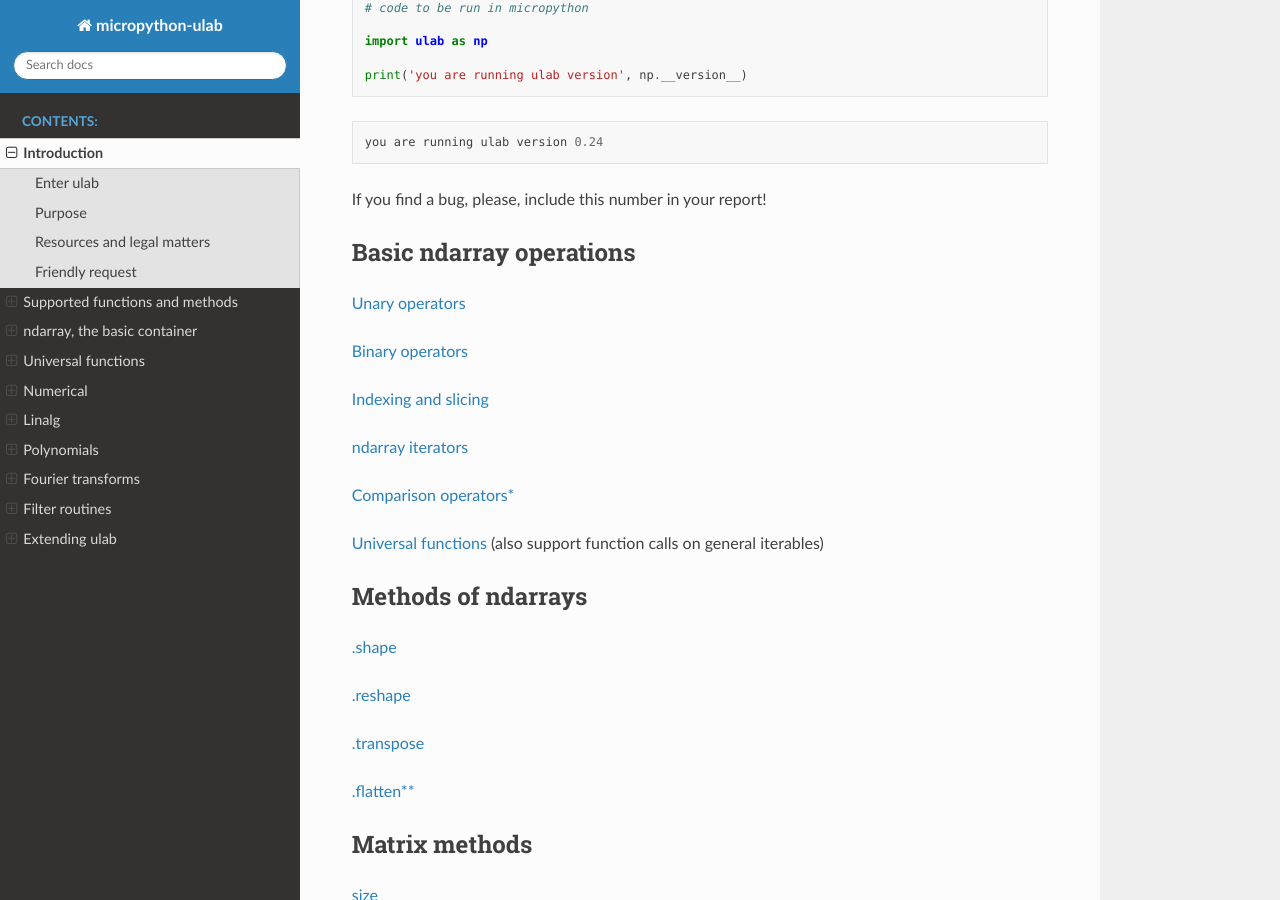
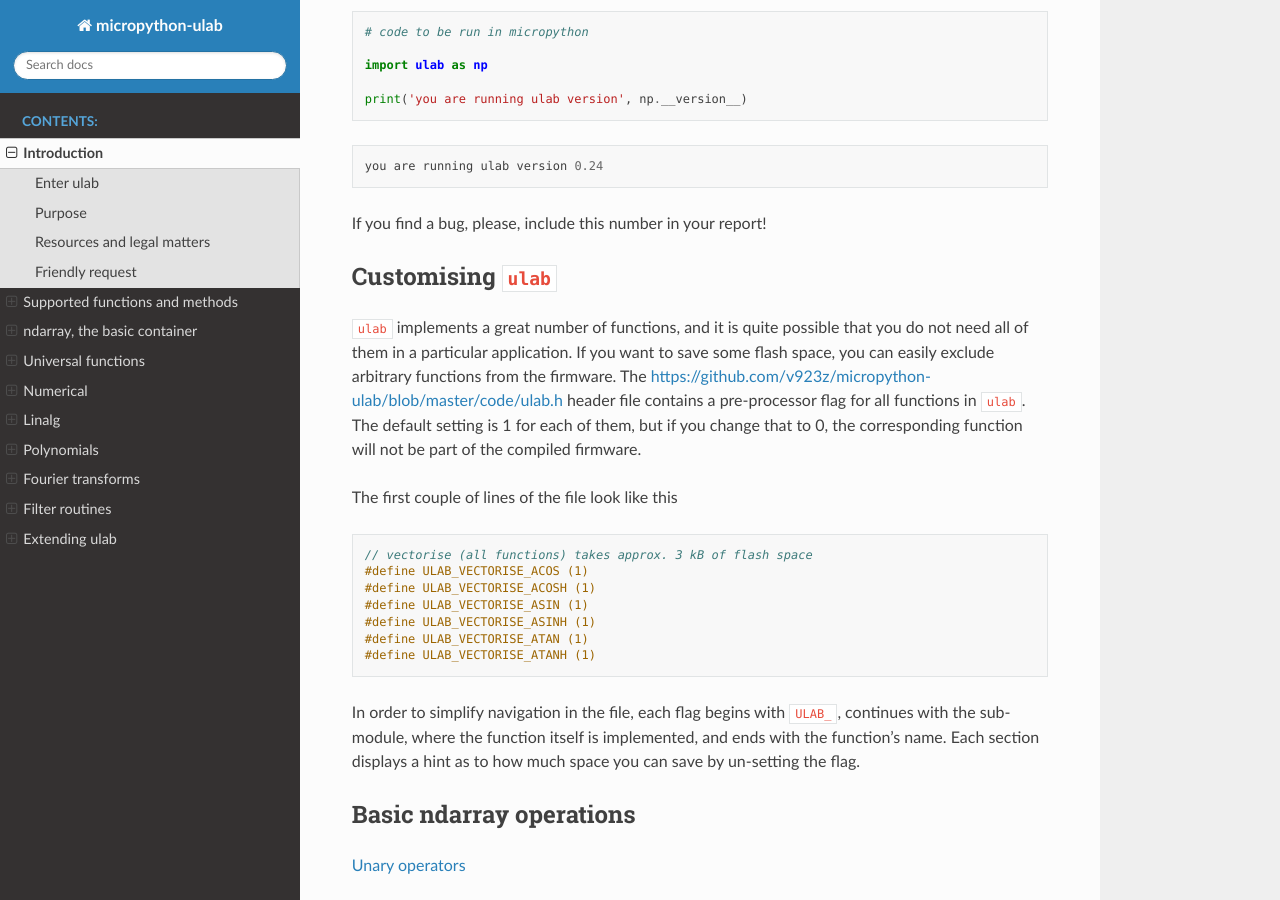
Before and after one commit to v923z/micropython-ulab, a Sphinx documentation site: the page built from docs/manual/source/ulab.rst, in a window 1280 px wide and 900 px high, scrolled down 2558 px. Built offline with Sphinx 7.4.7 and the Read the Docs theme 2.0.0, drawn with Linux system fonts in a browser that asks for light colours; cross-references to code outside the pages are shown as plain code; some of the changed text lies outside the part shown.

Commit message:
added a short section to the manual on how to customise ulab

```diff
--- a/docs/manual/source/ulab.rst
+++ b/docs/manual/source/ulab.rst
@@ -1,10 +1,10 @@
 Introduction
 ============
 
-In
-https://micropython-usermod.readthedocs.io/en/latest/usermods_14.html, I
-mentioned that I have another story, for another day. The day has come,
-so here is my story.
+In the `last
+chapter <https://micropython-usermod.readthedocs.io/en/latest/usermods_15.html>`__
+of the usermod documentation, I mentioned that I have another story, for
+another day. The day has come, so here is my story.
 
 Enter ulab
 ----------
@@ -68,9 +68,11 @@
 -  polynomial fits to numerical data
 -  fast Fourier transforms
 
-At the time of writing this manual (for version 0.26), the library adds
+At the time of writing this manual (for version 0.32), the library adds
 approximately 30 kB of extra compiled code to the micropython
-(pyboard.v.11) firmware.
+(pyboard.v.11) firmware. However, if you are tight with flash space, you
+can easily shave off a couple of kB. See the section on `customising
+ulab <#Custom_builds>`__.
 
 Resources and legal matters
 ---------------------------
@@ -142,6 +144,35 @@
 
 
 If you find a bug, please, include this number in your report!
+
+Customising ``ulab``
+--------------------
+
+``ulab`` implements a great number of functions, and it is quite
+possible that you do not need all of them in a particular application.
+If you want to save some flash space, you can easily exclude arbitrary
+functions from the firmware. The
+`https://github.com/v923z/micropython-ulab/blob/master/code/ulab.h <ulab.h>`__
+header file contains a pre-processor flag for all functions in ``ulab``.
+The default setting is 1 for each of them, but if you change that to 0,
+the corresponding function will not be part of the compiled firmware.
+
+The first couple of lines of the file look like this
+
+.. code:: c
+
+   // vectorise (all functions) takes approx. 3 kB of flash space
+   #define ULAB_VECTORISE_ACOS (1)
+   #define ULAB_VECTORISE_ACOSH (1)
+   #define ULAB_VECTORISE_ASIN (1)
+   #define ULAB_VECTORISE_ASINH (1)
+   #define ULAB_VECTORISE_ATAN (1)
+   #define ULAB_VECTORISE_ATANH (1)
+
+In order to simplify navigation in the file, each flag begins with
+``ULAB_``, continues with the sub-module, where the function itself is
+implemented, and ends with the function’s name. Each section displays a
+hint as to how much space you can save by un-setting the flag.
 
 Basic ndarray operations
 ------------------------
```
Also changed, not shown: docs/ulab-manual.ipynb, docs/ulab.ipynb, 1 other file.
